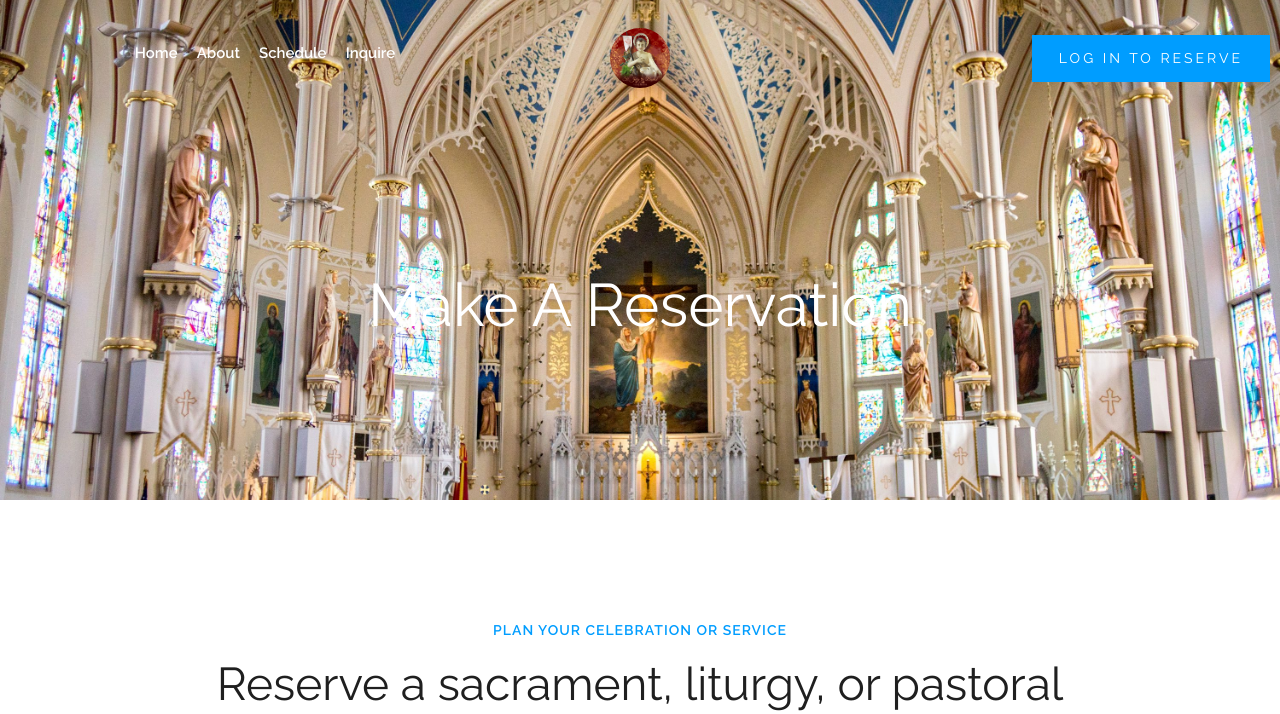
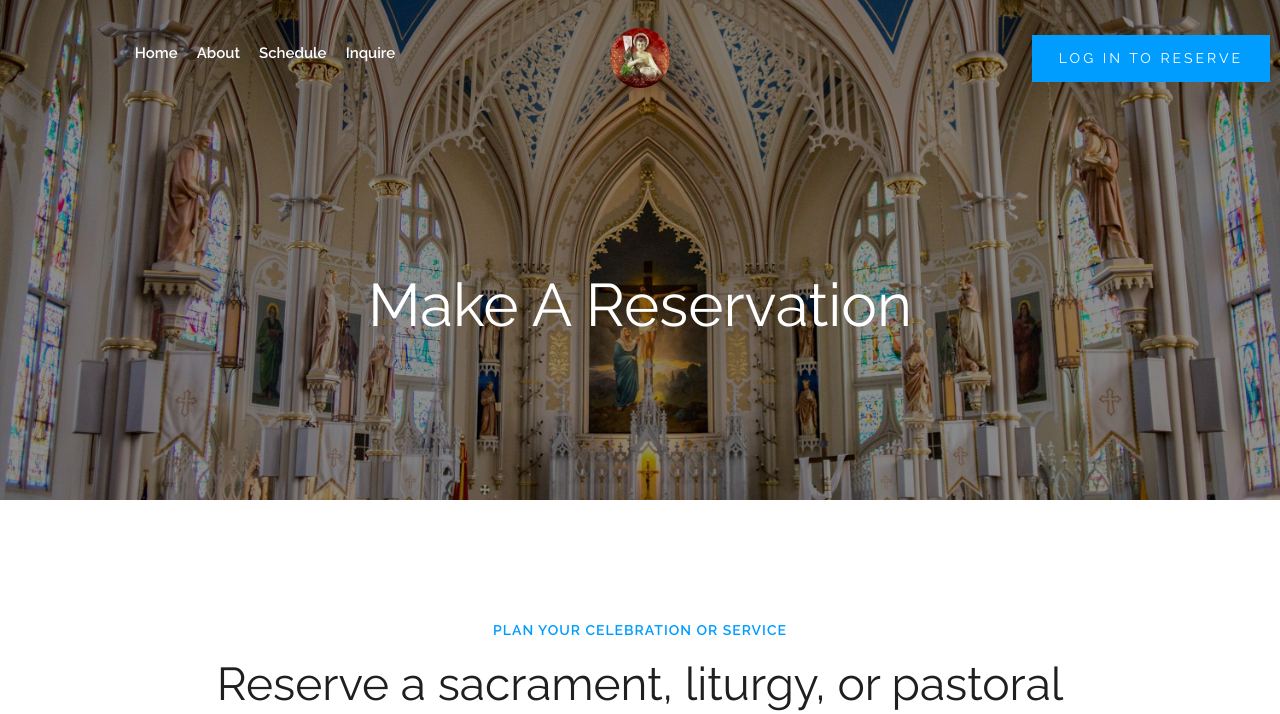
Before and after one commit to Gabszy10/timo, a PHP site: page /reservation.php in a window 1280 px wide. Shown: the top 714 px of the page. Run offline with PHP 8.4, Linux system fonts and the light colour scheme; data that the repository does not hold is empty; some libraries are stand-ins or nearby versions.

Commit message:
Improve reservation banner readability

```diff
--- a/css/reservation-overrides.css
+++ b/css/reservation-overrides.css
@@ -44,3 +44,24 @@ body.reservation-page .gj-picker.gj-picker-bootstrap {
 body.reservation-page .gj-picker.gj-picker-bootstrap [role="body"] {
     font-size: 1rem;
 }
+
+body.reservation-page .bradcam_area {
+    position: relative;
+    overflow: hidden;
+}
+
+body.reservation-page .bradcam_area::before {
+    content: "";
+    position: absolute;
+    top: 0;
+    right: 0;
+    bottom: 0;
+    left: 0;
+    background: rgba(0, 0, 0, 0.45);
+    z-index: 0;
+}
+
+body.reservation-page .bradcam_area > * {
+    position: relative;
+    z-index: 1;
+}
```
